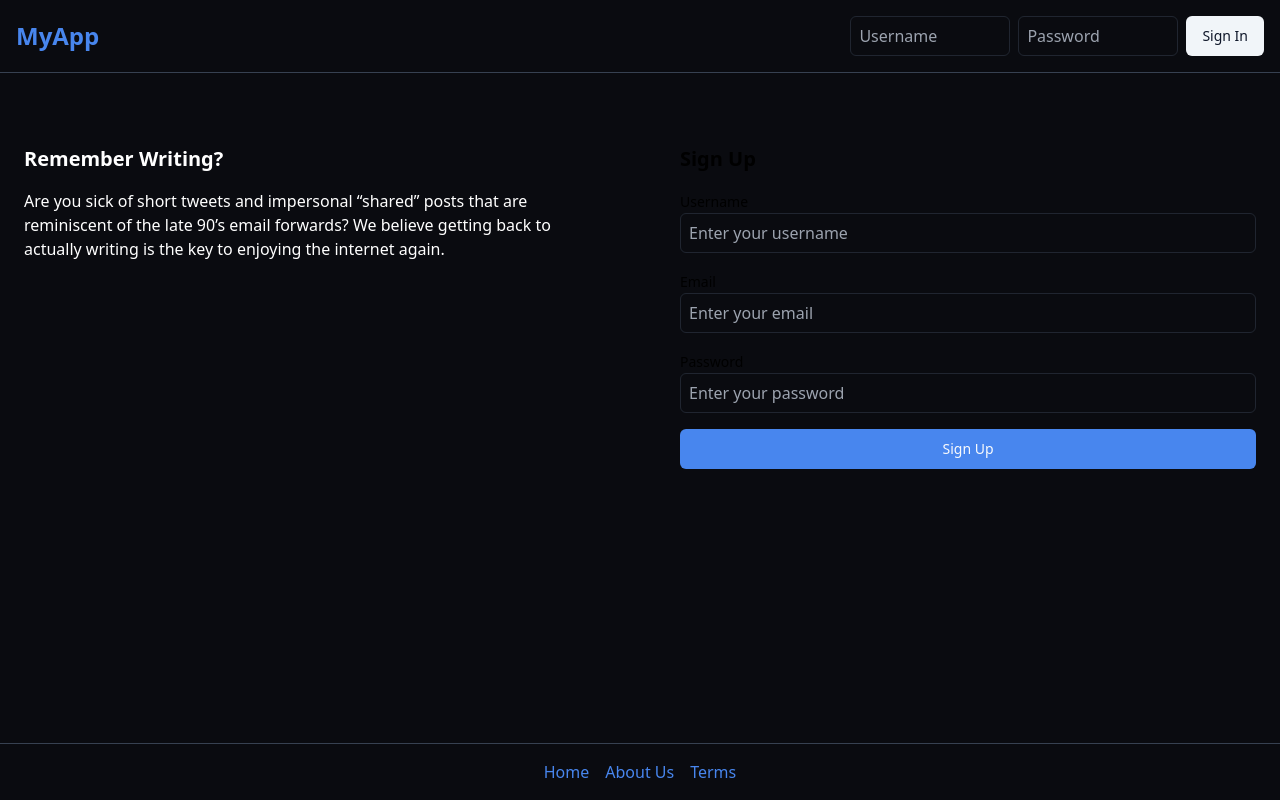
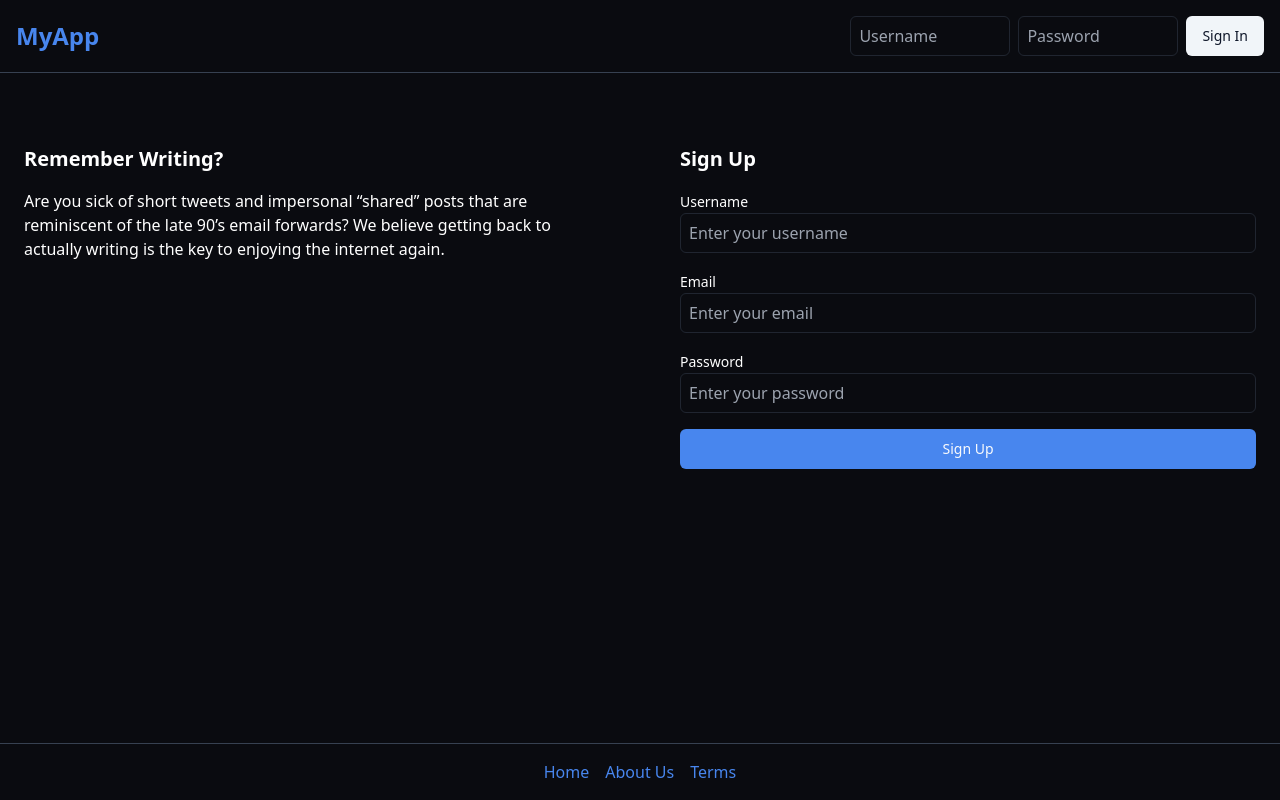
Before and after one commit to karthik-nair-20/Social-app, a React (Vite) app in the folder Restofus/: page / in a window 1280 px wide. Built offline with nearby package versions, Linux system fonts and the light colour scheme; no server answers.

Commit message:
deploy commit

```diff
--- a/Restofus/src/components/Homeguest.jsx
+++ b/Restofus/src/components/Homeguest.jsx
@@ -39,7 +39,7 @@ export default function Homeguest() {
         </div>
 
         <div className="md:w-1/2">
-          <div className="bg-card text-card-foreground p-6 text-black rounded-lg">
+          <div className="bg-card text-card-foreground p-6 rounded-lg text-white">
             <h2 className="text-xl font-semibold mb-4">Sign Up</h2>
             <form className="space-y-4" onSubmit={handleSubmit}>
               <div>
```
Also changed, not shown: 1 other file (tests, documents, lock files or other folders).
